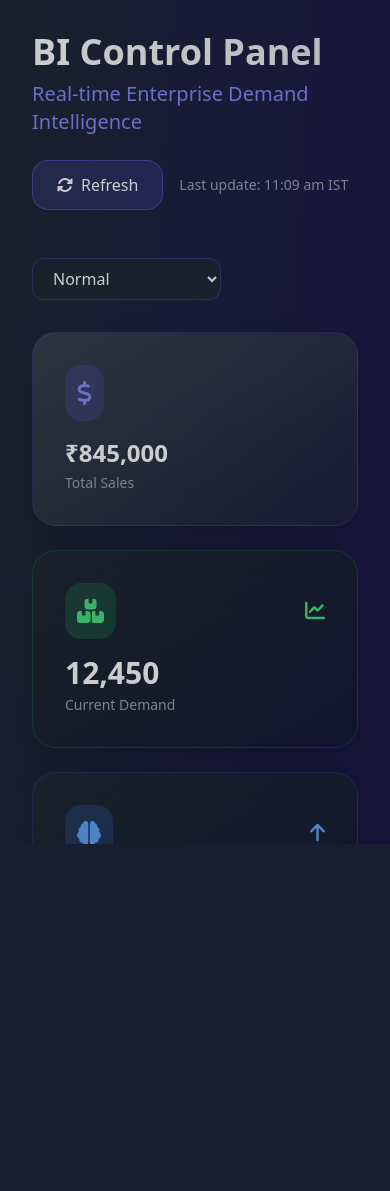
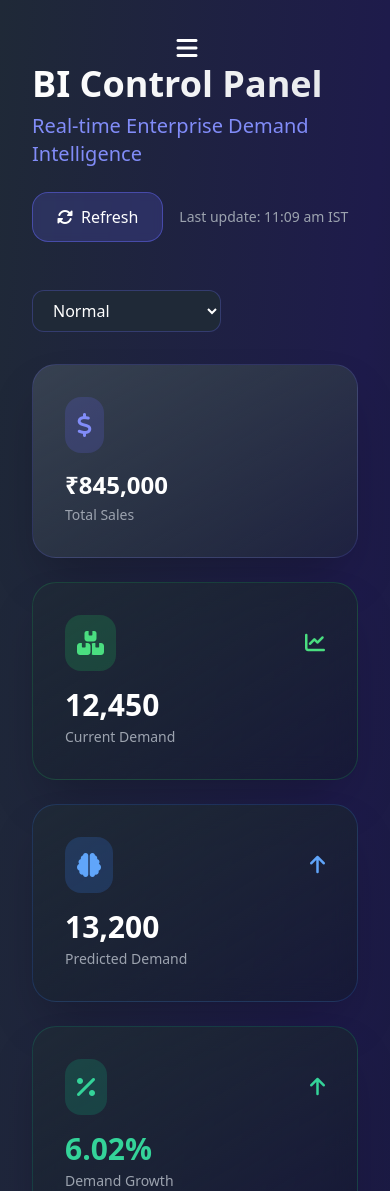
Before and after one commit to Nivetha2405/salesmind-dtbi, a Flask app: page /dashboard in a window 390 px wide. Shown: the top 1191 px of the page. Before the commit the page ends 844 px from the top, so only its background shows below. Run offline with Flask 3, Linux system fonts and the light colour scheme; some libraries are stand-ins or nearby versions.

Commit message:
Update dashboard.html

```diff
--- a/templates/dashboard.html
+++ b/templates/dashboard.html
@@ -19,7 +19,7 @@
 <body class="bg-gradient-to-br from-gray-800 via-indigo-950 to-gray-900 text-white min-h-screen">
 
     <!-- Sidebar -->
-    <aside class="fixed inset-y-0 left-0 z-50 w-64 bg-gray-900/95 backdrop-blur-none md:backdrop-blur-mdborder-r border-indigo-500/30 transform -translate-x-full lg:translate-x-0 transition-transform duration-300 ease-in-out" id="sidebar">
+    <aside class="fixed inset-y-0 left-0 z-50 w-64 bg-gray-900/95 backdrop-blur-none md:backdrop-blur-md border-r border-indigo-500/30 transform -translate-x-full lg:translate-x-0 lg:static transition-transform duration-300 ease-in-out" id="sidebar">
         <div class="flex items-center justify-center h-20 border-b border-indigo-500/30">
             <i class="fas fa-robot text-3xl text-indigo-400 mr-3"></i>
             <span class="text-xl font-bold bg-gradient-to-r from-indigo-400 to-purple-500 bg-clip-text text-transparent">Digital Twin BI</span>
@@ -44,12 +44,15 @@
     </aside>
 
     <!-- Overlay -->
-    <div class="fixed inset-0 bg-black/20 backdrop-blur-none sm:backdrop-blur-sm z-40 lg:hidden" id="overlay"></div>
+    <div class="fixed inset-0 bg-black/20 backdrop-blur-none sm:backdrop-blur-sm z-40 hidden lg:hidden" id="overlay"></div>
 
     <!-- Main Content -->
     <div class="lg:ml-64 p-8">
         <!-- Header -->
         <header class="flex flex-col lg:flex-row lg:items-center justify-between mb-12">
+            <button id="menuBtn" class="lg:hidden text-2xl text-white mr-4">
+    <i class="fas fa-bars"></i>
+</button>
             <div>
                 <h1 class="text-4xl lg:text-5xl font-black bg-gradient-to-r from-white to-gray-200 bg-clip-text text-transparent mb-2">
                     BI Control Panel
@@ -245,9 +248,27 @@
 setInterval(updateTime, 60000);
   let counterIntervals = {};
 
+  const sidebar = document.getElementById("sidebar");
+const overlay = document.getElementById("overlay");
+const menuBtn = document.getElementById("menuBtn");
+
+menuBtn?.addEventListener("click", () => {
+    sidebar.classList.toggle("-translate-x-full");
+    overlay.classList.toggle("hidden");
+});
+
+overlay?.addEventListener("click", () => {
+    sidebar.classList.add("-translate-x-full");
+    overlay.classList.add("hidden");
+});
+
   document.getElementById("refreshBtn")?.addEventListener("click", function() {
     this.classList.add("animate-spin");
-    setTimeout(() => this.classList.remove("animate-spin"), 500);
+
+    setTimeout(() => {
+        this.classList.remove("animate-spin");
+        location.reload();
+    }, 500);
 });
 
 function animateCounter(id, target) {
@@ -440,18 +461,10 @@
         }
     }
 });
+        });
 
-// Refresh Button Function
-document.addEventListener("DOMContentLoaded", function () {
-    const refreshBtn = document.getElementById("refreshBtn");
 
-    if (refreshBtn) {
-        refreshBtn.addEventListener("click", function () {
-            location.reload();
-        });
-    }
-});
-        });
+
 </script>
 </body>
 </html>
```
